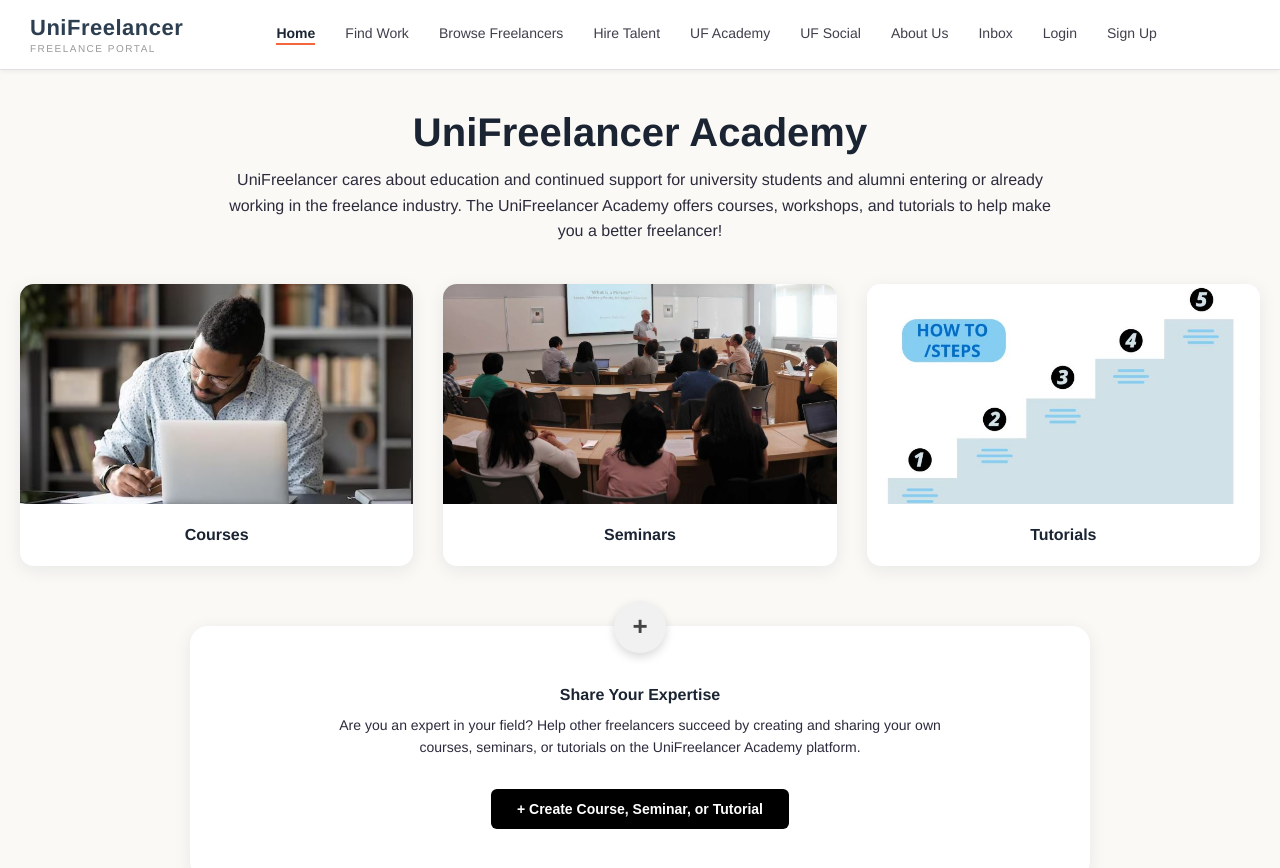
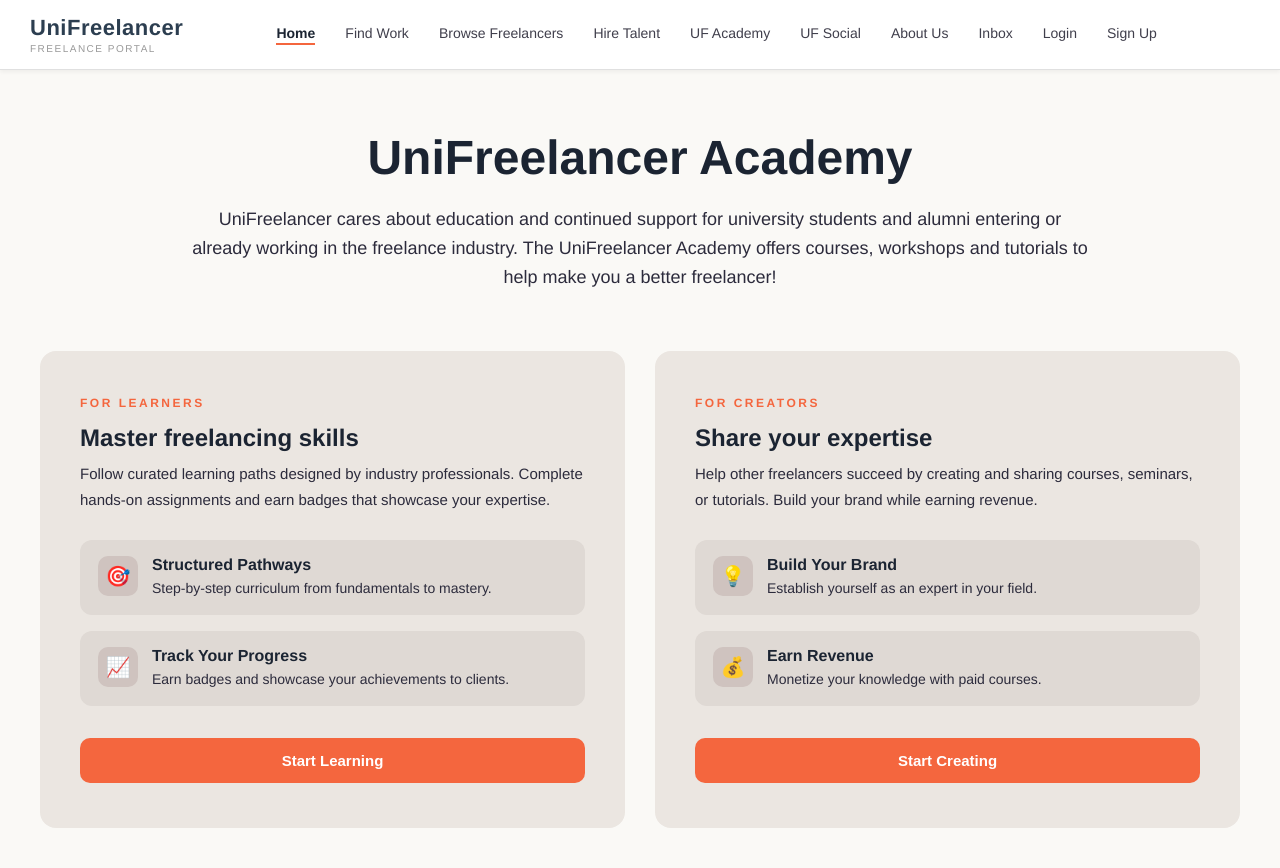
Before and after one commit to AidanCaughey1/CS46X-UniFreelancer, a React (Create React App) app in the folder frontend/: page / in a window 1280 px wide. Shown: the top 868 px of the page. Built offline with nearby package versions, Linux system fonts and the light colour scheme.

Commit message:
feat(academy): restore custom homepage with Learning Hub and Creator sections
- Keep custom Academy homepage with side-by-side hero sections
- Restore For Learners and For Creators sections
- Maintain all other changes from main branch (Auth, new structure, etc.)

```diff
--- a/frontend/src/pages/Academy/Academy.css
+++ b/frontend/src/pages/Academy/Academy.css
@@ -1,142 +1,179 @@
 .academy-page {
   min-height: 100vh;
   background-color: var(--main-background-color);
-  padding: 40px 20px 80px;
+  padding: 60px 20px;
 }
 
 .academy-container {
-  max-width: 1350px;
+  max-width: 1200px;
   margin: 0 auto;
-  text-align: center;
 }
 
-/* ---------------- TITLE + DESCRIPTION ---------------- */
-
 .academy-title {
-  font-size: 40px;
+  font-size: 48px;
   font-weight: 700;
-  margin-bottom: 12px;
+  text-align: center;
   color: var(--dark-primary-color);
+  margin-bottom: 20px;
 }
 
 .academy-description {
-  font-size: 16px;
+  font-size: 18px;
+  line-height: 1.6;
+  text-align: center;
   color: var(--dark-secondary-color);
-  max-width: 850px;
-  margin: 0 auto 40px;
-  line-height: 1.6;
+  max-width: 900px;
+  margin: 0 auto 60px;
 }
 
-/* ---------------- 3 CARD GRID ---------------- */
-
-.academy-card-grid {
+.hero-sections {
   display: grid;
-  grid-template-columns: repeat(3, 1fr);
+  grid-template-columns: 1fr 1fr;
   gap: 30px;
-  margin-bottom: 60px;
+  margin-bottom: 40px;
 }
 
-.academy-card {
-  background: white;
-  border-radius: 14px;
-  overflow: hidden;
-  box-shadow: 0 4px 18px rgba(15, 23, 42, 0.08);
-  cursor: pointer;
-  transition: transform 0.25s ease, box-shadow 0.25s ease;
+.hero-section {
+  background: var(--light-tertiary-color);
+  border-radius: 16px;
+  padding: 45px 40px;
+  display: flex;
+  flex-direction: column;
 }
 
-.academy-card:hover {
-  transform: translateY(-4px);
-  box-shadow: 0 6px 26px rgba(15, 23, 42, 0.14);
+
+.section-kicker {
+  display: inline-block;
+  text-transform: uppercase;
+  letter-spacing: 2.5px;
+  font-size: 12px;
+  font-weight: 700;
+  color: var(--accent-primary-color);
+  margin-bottom: 14px;
 }
 
-.academy-card img {
-  width: 100%;
-  height: 220px;
-  object-fit: cover;
+.section-title {
+  font-size: 32px;
+  line-height: 1.2;
+  color: var(--dark-primary-color);
+  margin-bottom: 16px;
+  font-weight: 700;
 }
 
-.academy-card-title {
-  padding: 18px 10px 22px;
+.section-description {
+  font-size: 15px;
+  line-height: 1.7;
+  color: var(--dark-secondary-color);
+  margin-bottom: 28px;
+}
+
+.section-points {
+  display: flex;
+  flex-direction: column;
+  gap: 16px;
+  margin-bottom: 32px;
+  flex-grow: 1;
+}
+
+.section-point {
+  display: flex;
+  gap: 14px;
+  align-items: flex-start;
+  background-color: var(--light-secondary-color);
+  border-radius: 12px;
+  padding: 16px 18px;
+}
+
+.point-icon {
+  width: 40px;
+  height: 40px;
+  flex-shrink: 0;
+  border-radius: 10px;
+  background-color: var(--light-primary-color);
+  display: flex;
+  align-items: center;
+  justify-content: center;
+  font-size: 20px;
+}
+
+.section-point h4 {
   font-size: 16px;
   font-weight: 600;
   color: var(--dark-primary-color);
+  margin-bottom: 4px;
 }
 
-/* ---------------- SHARE YOUR EXPERTISE ---------------- */
-
-.share-section {
-  background: white;
-  border-radius: 18px;
-  padding: 60px 40px 50px;
-  max-width: 900px;
-  margin: 0 auto;
-  box-shadow: 0 4px 18px rgba(15, 23, 42, 0.08);
-  position: relative;
+.section-point p {
+  font-size: 14px;
+  color: var(--dark-secondary-color);
+  line-height: 1.5;
 }
 
-.share-icon-wrapper {
-  position: absolute;
-  top: -25px;
-  left: 50%;
-  transform: translateX(-50%);
-  background: #f1f1f1;
-  width: 52px;
-  height: 52px;
-  border-radius: 50%;
+.section-button {
+  background: var(--accent-primary-color);
+  color: #ffffff;
+  border: none;
+  padding: 14px;
+  font-size: 15px;
+  font-weight: 600;
+  border-radius: 10px;
+  cursor: pointer;
+  transition: transform 0.25s ease;
   display: flex;
   align-items: center;
   justify-content: center;
-  font-size: 26px;
-  font-weight: 700;
-  color: #444;
-  box-shadow: 0 4px 10px rgba(0,0,0,0.15);
+  gap: 8px;
+  width: 100%;
+  align-self: stretch;
 }
 
-.share-title {
-  font-size: 16px;
-  font-weight: 700;
-  color: var(--dark-primary-color);
-  margin-bottom: 10px;
+.section-button:hover {
+  transform: translateY(-2px);
+  background: var(--accent-tertiary-color);
 }
 
-.share-description {
-  font-size: 14px;
-  color: var(--dark-secondary-color);
-  max-width: 650px;
-  margin: 0 auto 30px;
-  line-height: 1.6;
+.button-icon {
+  font-size: 18px;
+  font-weight: bold;
 }
 
-.share-button {
-  padding: 12px 26px;
-  background: black;
-  color: white;
-  border-radius: 6px;
-  border: none;
-  cursor: pointer;
-  font-size: 14px;
-  font-weight: 600;
-  transition: background 0.25s ease;
-}
+@media (max-width: 968px) {
+  .hero-sections {
+    grid-template-columns: 1fr;
+    gap: 24px;
+  }
 
-.share-button:hover {
-  background: #333;
-}
-
-/* ---------------- RESPONSIVE ---------------- */
-@media (max-width: 1024px) {
-  .academy-card-grid {
-    grid-template-columns: 1fr 1fr;
+  .section-title {
+    font-size: 28px;
   }
 }
 
 @media (max-width: 768px) {
-  .academy-card-grid {
-    grid-template-columns: 1fr;
+  .academy-page {
+    padding: 40px 18px;
   }
 
-  .share-section {
-    padding: 50px 20px;
+  .academy-title {
+    font-size: 36px;
+  }
+
+  .academy-description {
+    font-size: 16px;
+  }
+
+  .hero-section {
+    padding: 36px 28px;
+  }
+
+  .section-title {
+    font-size: 26px;
+  }
+
+  .section-description {
+    font-size: 14px;
+  }
+
+  .section-button {
+    width: 100%;
   }
 }
--- a/frontend/src/pages/Academy/Academy.jsx
+++ b/frontend/src/pages/Academy/Academy.jsx
@@ -1,83 +1,91 @@
-import React from "react";
-import { useNavigate } from "react-router-dom";
-import "./Academy.css";
+import React from 'react';
+import { useNavigate } from 'react-router-dom';
+import './Academy.css';
 
 function Academy() {
   const navigate = useNavigate();
 
+  const handleCreateContent = () => {
+    navigate('/academy/create');
+  };
+
+  const handleBrowseCourses = () => {
+    navigate('/academy/courses');
+  };
+
   return (
     <div className="academy-page">
       <div className="academy-container">
-
-        {/* ---------------- TITLE + DESCRIPTION ---------------- */}
         <h1 className="academy-title">UniFreelancer Academy</h1>
-
         <p className="academy-description">
-          UniFreelancer cares about education and continued support for university
-          students and alumni entering or already working in the freelance
-          industry. The UniFreelancer Academy offers courses, workshops, and
-          tutorials to help make you a better freelancer!
+          UniFreelancer cares about education and continued support for university students and
+          alumni entering or already working in the freelance industry. The UniFreelancer Academy
+          offers courses, workshops and tutorials to help make you a better freelancer!
         </p>
 
-        {/* ---------------- 3 MAIN CARDS ---------------- */}
-        <div className="academy-card-grid">
-          {/* Courses Card */}
-          <div
-            className="academy-card"
-            onClick={() => navigate("/academy/courses")}
-          >
-            <img
-              src="/images/courses.JPEG"
-              alt="Courses"
-            />
-            <div className="academy-card-title">Courses</div>
+        <div className="hero-sections">
+          {/* Learning Hub Section */}
+          <div className="hero-section">
+            <span className="section-kicker">For Learners</span>
+            <h2 className="section-title">Master freelancing skills</h2>
+            <p className="section-description">
+              Follow curated learning paths designed by industry professionals. Complete hands-on
+              assignments and earn badges that showcase your expertise.
+            </p>
+
+            <div className="section-points">
+              <div className="section-point">
+                <span className="point-icon">🎯</span>
+                <div>
+                  <h4>Structured Pathways</h4>
+                  <p>Step-by-step curriculum from fundamentals to mastery.</p>
+                </div>
+              </div>
+              <div className="section-point">
+                <span className="point-icon">📈</span>
+                <div>
+                  <h4>Track Your Progress</h4>
+                  <p>Earn badges and showcase your achievements to clients.</p>
+                </div>
+              </div>
+            </div>
+
+            <button className="section-button" onClick={handleBrowseCourses}>
+              Start Learning
+            </button>
           </div>
 
-          {/* Seminars Card */}
-          <div
-            className="academy-card"
-            onClick={() => navigate("/academy/seminars")}
-          >
-            <img
-              src="/images/seminars.JPEG"
-              alt="Seminars"
-            />
-            <div className="academy-card-title">Seminars</div>
-          </div>
+          {/* Share Your Expertise Section */}
+          <div className="hero-section">
+            <span className="section-kicker">For Creators</span>
+            <h2 className="section-title">Share your expertise</h2>
+            <p className="section-description">
+              Help other freelancers succeed by creating and sharing courses, seminars, or
+              tutorials. Build your brand while earning revenue.
+            </p>
 
-          {/* Tutorials Card */}
-          <div
-            className="academy-card"
-            onClick={() => navigate("/academy/tutorials")}
-          >
-            <img
-              src="/images/tutorials.JPEG"
-              alt="Tutorials"
-            />
-            <div className="academy-card-title">Tutorials</div>
+            <div className="section-points">
+              <div className="section-point">
+                <span className="point-icon">💡</span>
+                <div>
+                  <h4>Build Your Brand</h4>
+                  <p>Establish yourself as an expert in your field.</p>
+                </div>
+              </div>
+              <div className="section-point">
+                <span className="point-icon">💰</span>
+                <div>
+                  <h4>Earn Revenue</h4>
+                  <p>Monetize your knowledge with paid courses.</p>
+                </div>
+              </div>
+            </div>
+
+            <button className="section-button" onClick={handleCreateContent}>
+              Start Creating
+            </button>
           </div>
         </div>
-
-        {/* ---------------- SHARE YOUR EXPERTISE CARD ---------------- */}
-        <div className="share-section">
-          <div className="share-icon-wrapper">+</div>
-
-          <h3 className="share-title">Share Your Expertise</h3>
-
-          <p className="share-description">
-            Are you an expert in your field? Help other freelancers succeed by
-            creating and sharing your own courses, seminars, or tutorials on the
-            UniFreelancer Academy platform.
-          </p>
-
-          <button
-            className="share-button"
-            onClick={() => navigate("/academy/create")}
-          >
-            + Create Course, Seminar, or Tutorial
-          </button>
-        </div>
-
       </div>
     </div>
   );
```
